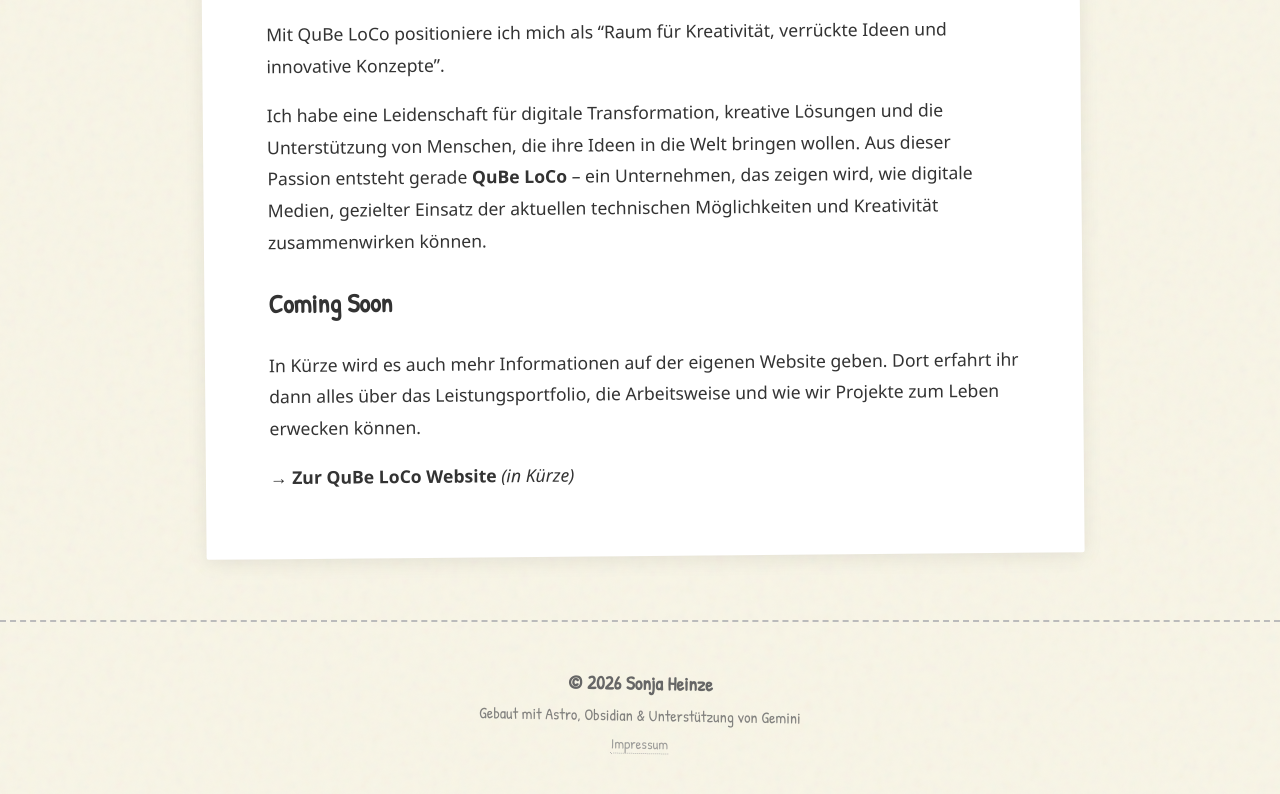
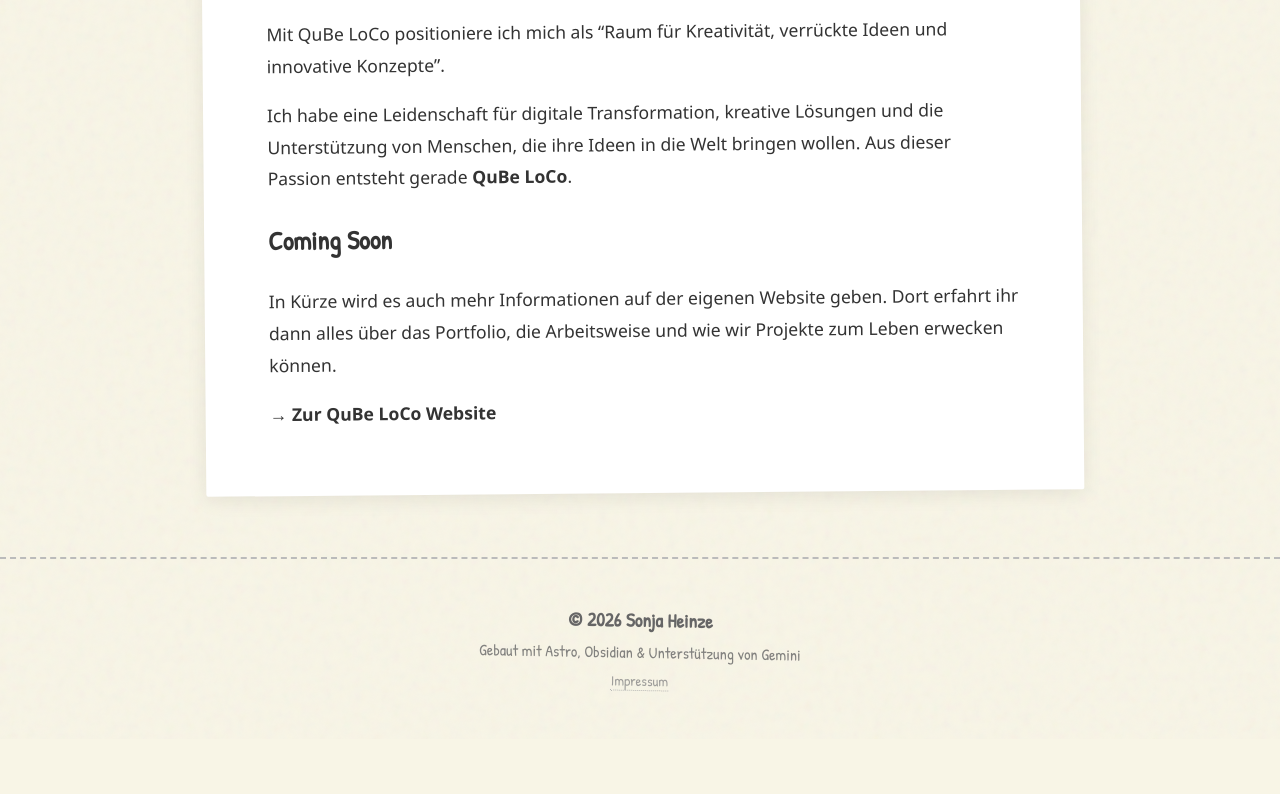
Before and after one commit to soheinze/soheinze.github.io, an Astro site: page /blog/business in a window 1280 px wide. Shown: the part 860-1654 px from the top of the page. After the commit the page ends 1599 px from the top, so only its background shows below. Built offline with nearby package versions, Linux system fonts and the light colour scheme; Astro itself is replaced by a stand-in of ours.

Commit message:
Update business

```diff
--- a/src/content/blog/Business.md
+++ b/src/content/blog/Business.md
@@ -17,10 +17,9 @@ draft: false
 
 Mit QuBe LoCo positioniere ich mich als "Raum für Kreativität, verrückte Ideen und innovative Konzepte".
 
-Ich habe eine Leidenschaft für digitale Transformation, kreative Lösungen und die Unterstützung von Menschen, die ihre Ideen in die Welt bringen wollen. Aus dieser Passion entsteht gerade **QuBe LoCo** – ein Unternehmen, das zeigen wird, wie digitale Medien, gezielter Einsatz der aktuellen technischen Möglichkeiten und Kreativität zusammenwirken können.
-
+Ich habe eine Leidenschaft für digitale Transformation, kreative Lösungen und die Unterstützung von Menschen, die ihre Ideen in die Welt bringen wollen. Aus dieser Passion entsteht gerade **QuBe LoCo**.
 ## Coming Soon
 
-In Kürze wird es auch mehr Informationen auf der eigenen Website geben. Dort erfahrt ihr dann alles über das Leistungsportfolio, die Arbeitsweise und wie wir Projekte zum Leben erwecken können.
+In Kürze wird es auch mehr Informationen auf der eigenen Website geben. Dort erfahrt ihr dann alles über das Portfolio, die Arbeitsweise und wie wir Projekte zum Leben erwecken können.
 
-**→ [Zur QuBe LoCo Website](http://qubeloco.de)** *(in Kürze)*
+**→ [Zur QuBe LoCo Website](http://qubeloco.de)**
```
